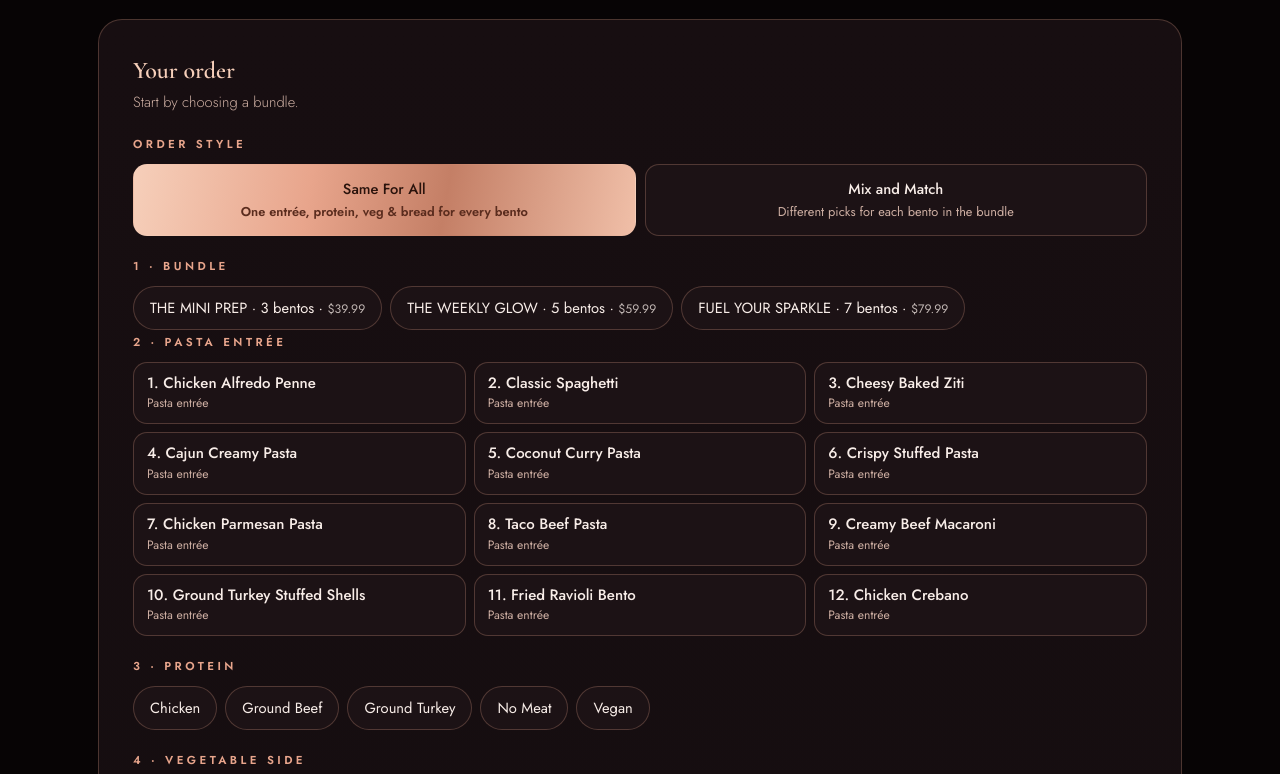
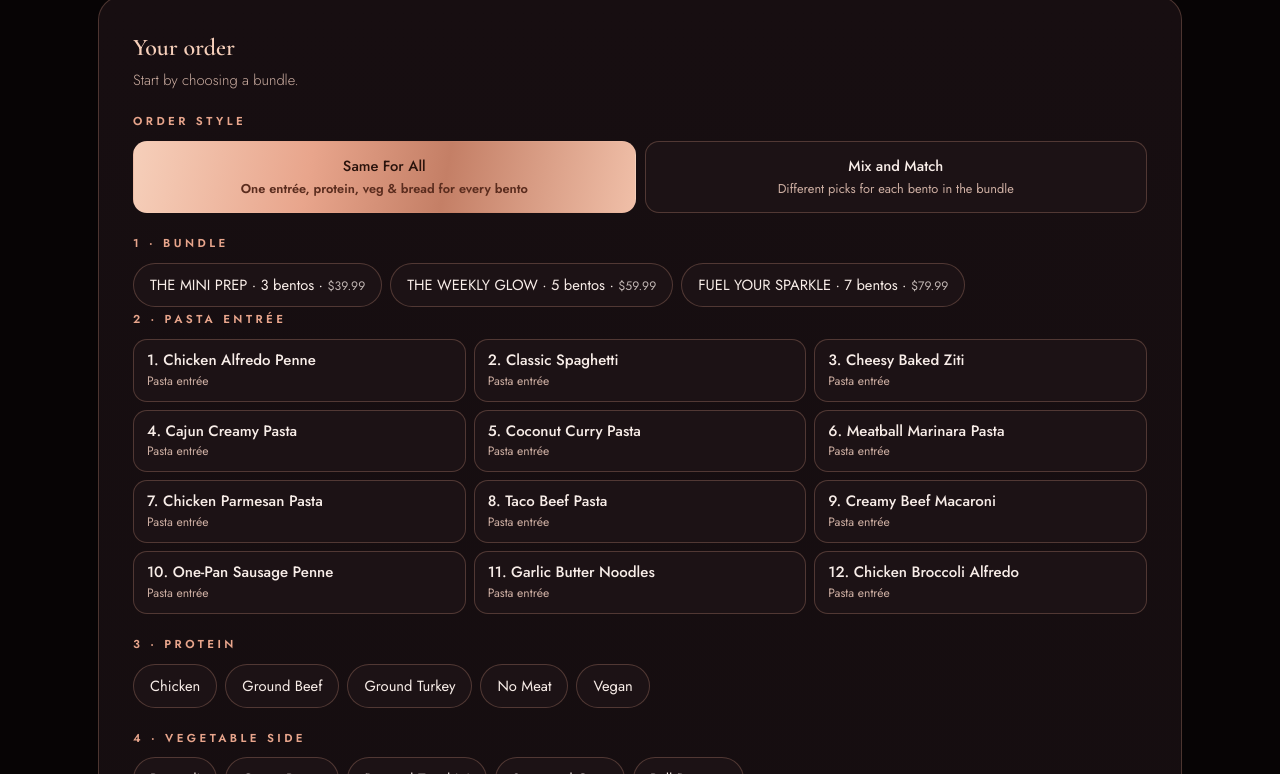
Before and after one commit to 1122pm/kutie-kalories-site, a plain HTML site: page index.html in a window 1280 px wide. Shown: the part 4490-5264 px from the top of the page. Drawn offline with nearby package versions, Linux system fonts and the light colour scheme.

Commit message:
Menu swap: meatball marinara, sausage penne, garlic butter noodles, chicken broccoli alfredo in; stuffed pasta, stuffed shells, fried ravioli, chicken crebano out

```diff
--- a/index.html
+++ b/index.html
@@ -474,13 +474,13 @@ var MEALS = [
   {n:3,  name:"Cheesy Baked Ziti",            img:"assets/meal-03-ziti.jpg",      alt:"Cheesy baked ziti with a golden cheese pull", desc:"Ziti pasta baked with marinara, Italian cheeses and your choice of protein."},
   {n:4,  name:"Cajun Creamy Pasta",           img:"assets/meal-04-cajun.jpg",     alt:"Creamy Cajun pasta with chicken in a skillet", desc:"Penne pasta in a rich, creamy Cajun sauce with bell peppers and your choice of protein."},
   {n:5,  name:"Coconut Curry Pasta",          img:"assets/meal-05-curry.jpg",     alt:"Coconut curry pasta with colorful vegetables", desc:"Rotini pasta in a coconut curry sauce with a blend of seasonings and your choice of protein."},
-  {n:6,  name:"Crispy Stuffed Pasta",         img:"assets/meal-06-crispy.jpg",    alt:"Crispy fried stuffed pasta shells on a plate", desc:"Jumbo shells stuffed with seasoned meat, cheese and herbs, breaded and fried to golden perfection, served with marinara."},
+  {n:6,  name:"Meatball Marinara Pasta",      img:"assets/meal-06-crispy.jpg",    alt:"Meatball marinara pasta with spaghetti in marinara sauce", desc:"Spaghetti in a savory marinara sauce with seasoned meatballs and herbs."},
   {n:7,  name:"Chicken Parmesan Pasta",       img:"assets/meal-07-parm.jpg",      alt:"Chicken Parmesan pasta bake with melted mozzarella", desc:"Crispy or oven-baked chicken, penne pasta, marinara and melted mozzarella."},
   {n:8,  name:"Taco Beef Pasta",              img:"assets/meal-08-taco.jpg",      alt:"Cheesy taco beef pasta in a skillet", desc:"Pasta with seasoned ground beef, taco seasoning, tomatoes and melted cheese."},
   {n:9,  name:"Creamy Beef Macaroni",         img:"assets/meal-09-beefmac.jpg",   alt:"Creamy beef macaroni pasta", desc:"Elbow macaroni in a creamy cheese sauce with seasoned ground beef."},
-  {n:10, name:"Ground Turkey Stuffed Shells", img:"assets/meal-10-shells.jpg",    alt:"Baked stuffed shells in marinara sauce", desc:"Jumbo shells filled with seasoned ground turkey, ricotta and mozzarella, baked in marinara sauce."},
-  {n:11, name:"Fried Ravioli Bento",          img:"assets/meal-11-ravioli.jpg",   alt:"Crispy fried ravioli with marinara dipping sauce", desc:"Crispy breaded ravioli with marinara sauce. Seasoned meat marinara on the side, optional."},
-  {n:12, name:"Chicken Crebano",              img:"assets/meal-12-crebano.jpg",   alt:"Chicken Crebano: crispy chicken with penne and melted mozzarella", desc:"Crispy chicken cutlet, penne, marinara and melted mozzarella."}
+  {n:10, name:"One-Pan Sausage Penne",        img:"assets/meal-10-shells.jpg",    alt:"One-pan sausage penne with peppers in marinara sauce", desc:"Penne simmered in marinara with sliced smoked sausage and sweet peppers, all in one pan."},
+  {n:11, name:"Garlic Butter Noodles",        img:"assets/meal-11-ravioli.jpg",   alt:"Garlic butter noodles with Parmesan and herbs", desc:"Spaghetti tossed in garlic butter with Parmesan and herbs. Simple, rich and satisfying."},
+  {n:12, name:"Chicken Broccoli Alfredo",     img:"assets/meal-12-crebano.jpg",   alt:"Chicken broccoli Alfredo penne in a creamy sauce", desc:"Penne in a creamy Alfredo sauce with seasoned chicken and broccoli."}
 ];
 var BUNDLES = [
   {id:"mini",   name:"THE MINI PREP",      count:3, price:39.99,  blurb:"Perfect for a quick start or light meal prep."},
```
